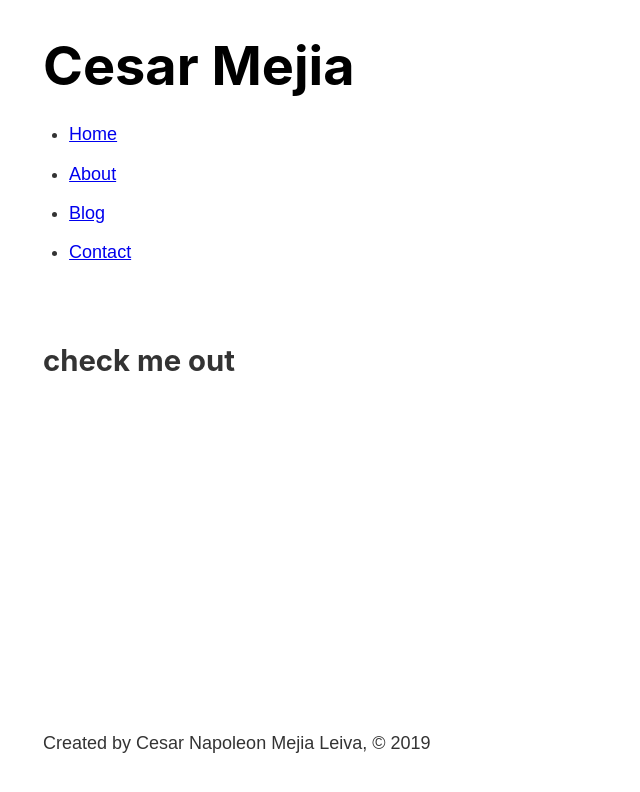
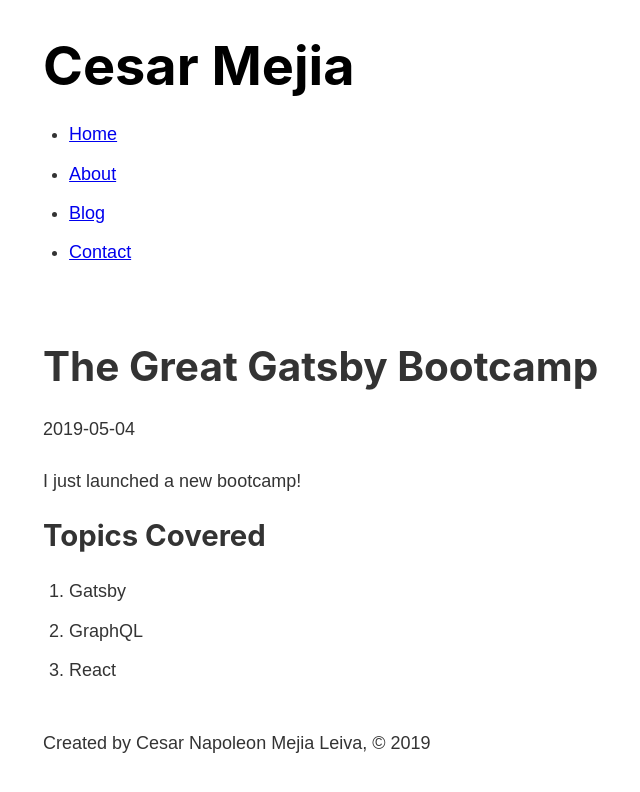
Before and after one commit to cesarnml/portfolio, a Gatsby site: page /blog/gatsby in a window 1280 px wide. Shown: the whole page, without its empty margins (240-880 px from the left). Built offline with nearby package versions, Linux system fonts and the light colour scheme; Gatsby itself is replaced by a stand-in of ours.

Commit message:
completes lesson 13; rendering dynamic content to template files

```diff
--- a/src/templates/blog.js
+++ b/src/templates/blog.js
@@ -1,11 +1,31 @@
 import React from 'react'
+import { graphql } from 'gatsby'
 
 import Layout from '../components/layout'
+
+export const query = graphql`
+  query($slug: String) {
+    markdownRemark(fields: { slug: { eq: $slug } }) {
+      fields {
+        slug
+      }
+      frontmatter {
+        title
+        date
+      }
+      html
+      timeToRead
+    }
+  }
+`
 const BlogTemplate = props => {
-  console.log(props)
   return (
     <Layout>
-      <h2>check me out</h2>
+      <h1>{props.data.markdownRemark.frontmatter.title}</h1>
+      <p>{props.data.markdownRemark.frontmatter.date}</p>
+      <div
+        dangerouslySetInnerHTML={{ __html: props.data.markdownRemark.html }}
+      />
     </Layout>
   )
 }
```
